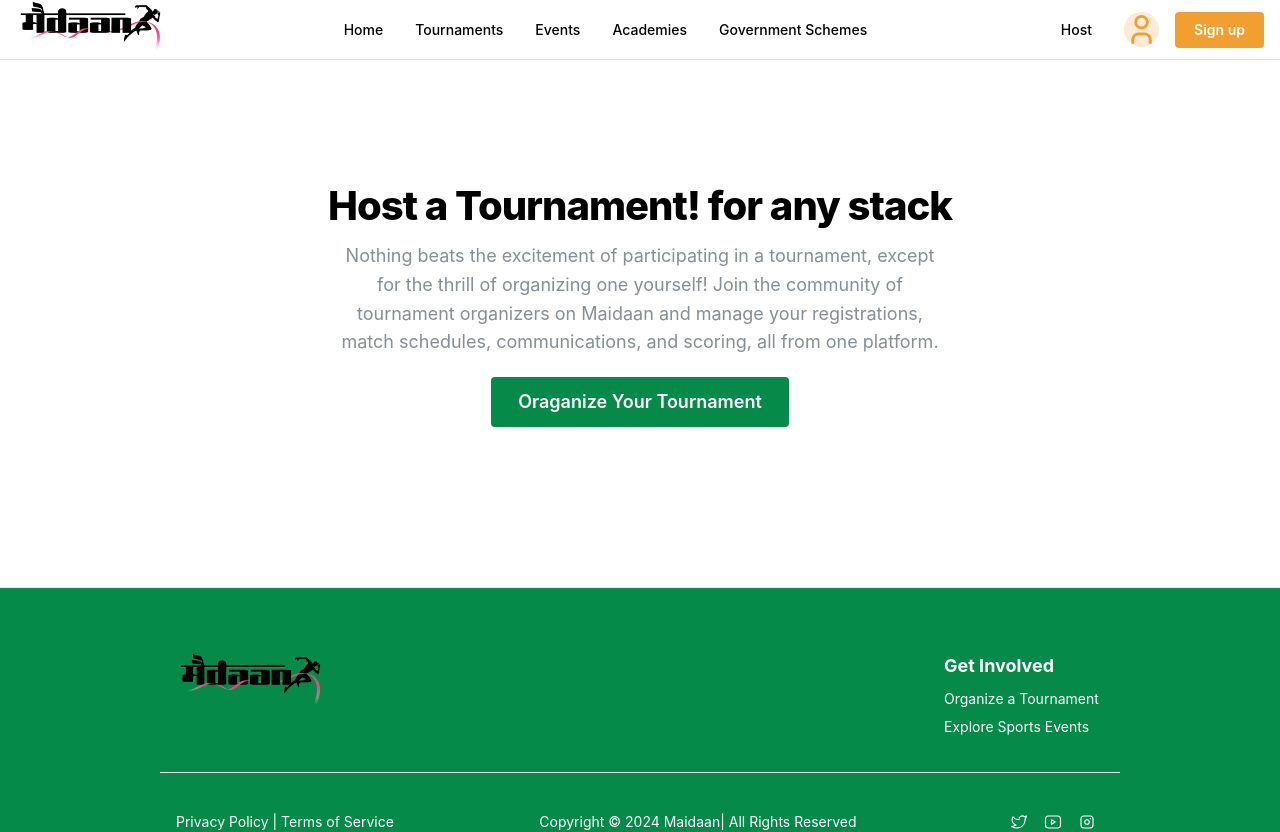
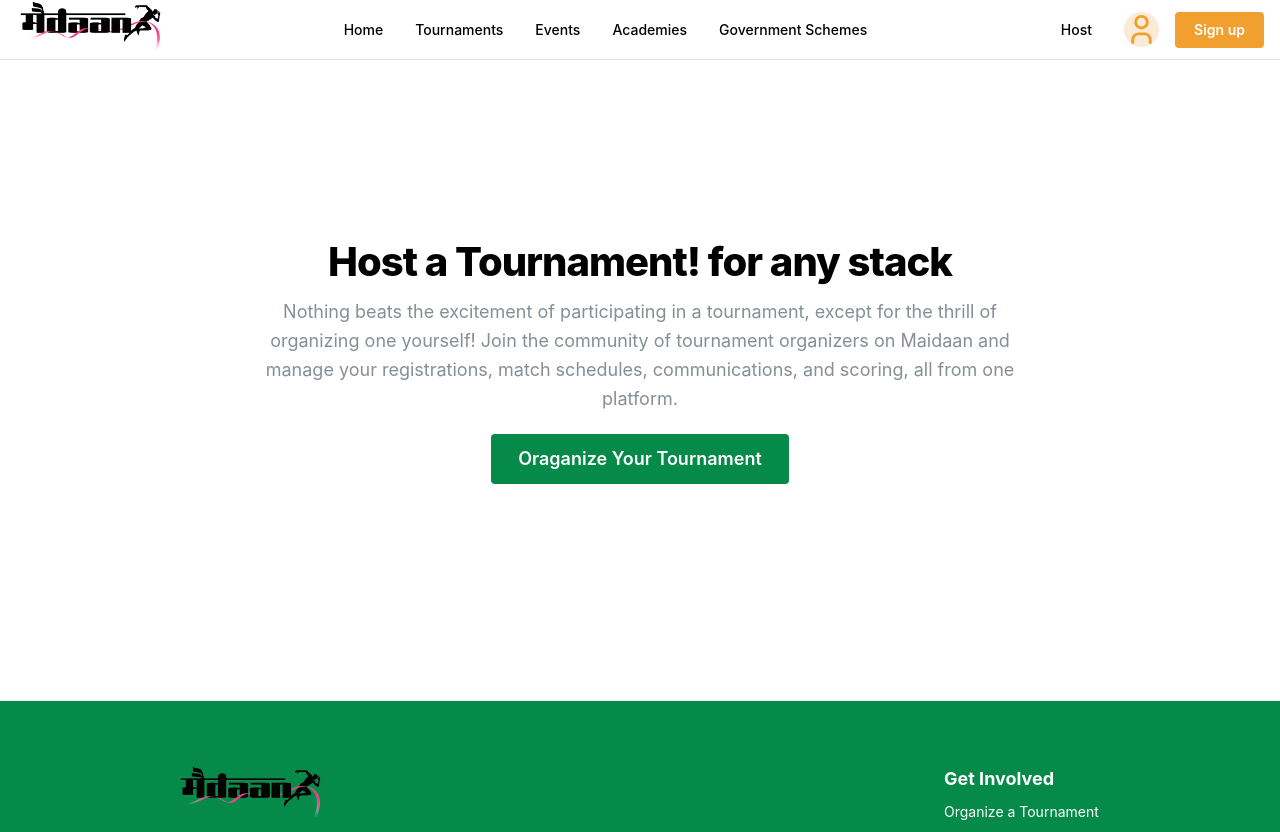
Before and after one commit to aditya-vardhan-singh/Maidaan, a React (Vite) app in the folder client/: page /hosting in a window 1280 px wide. Shown: the top 832 px of the page. Built offline with nearby package versions, Linux system fonts and the light colour scheme.

Commit message:
Hp update

```diff
--- a/client/src/components/HpBanner/HpBanner.module.css
+++ b/client/src/components/HpBanner/HpBanner.module.css
@@ -2,6 +2,10 @@
     position: relative;
     padding-top: rem(120px);
     padding-bottom: rem(80px);
+    height: 70vh;
+    display: flex;
+    justify-content: center;
+    align-items: center;
 
     @media (max-width: $mantine-breakpoint-sm) {
       padding-top: rem(80px);
--- a/client/src/components/HpBanner/HpBanner.tsx
+++ b/client/src/components/HpBanner/HpBanner.tsx
@@ -8,11 +8,11 @@ interface NavProps {
 
 export function HpBanner({ page, setPage }: NavProps) {
   return (
-    <Container className={classes.wrapper} size={1400}>
+    <Container className={classes.wrapper} size={1800}>
       <div className={classes.inner}>
         <Title className={classes.title}>Host a Tournament! for any stack</Title>
 
-        <Container p={0} size={600}>
+        <Container p={0} size={800}>
           <Text size="lg" c="dimmed" className={classes.description}>
             Nothing beats the excitement of participating in a tournament, except for the thrill of
             organizing one yourself! Join the community of tournament organizers on Maidaan and
--- a/client/src/components/HpForm/HpDetailsPage.module.css
+++ b/client/src/components/HpForm/HpDetailsPage.module.css
@@ -2,7 +2,8 @@
   padding: 2rem;
   margin-top: 2%;
   border-radius: 8px;
-  width: 500px;
+  width: 600px;
+  height: 60vh;
   display: flex;
   flex-direction: column;
   justify-content: center;
```
